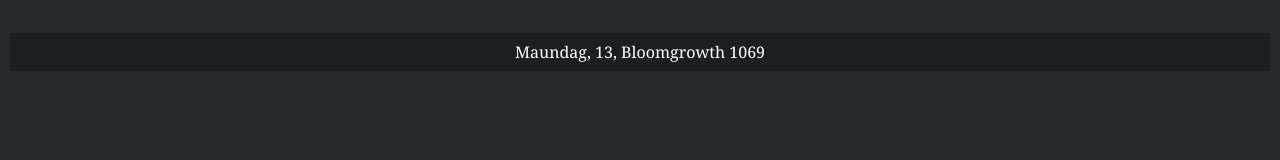
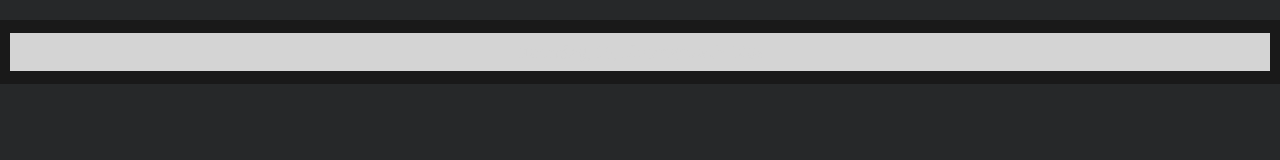
Before and after one commit to vethera/notion, a plain HTML site: page today.html in a window 1280 px wide. Drawn offline with Linux system fonts and the light colour scheme.

Commit message:
Update today.html

```diff
--- a/today.html
+++ b/today.html
@@ -7,14 +7,14 @@ Source https://codepen.io/ismailvtl/pen/KrVrbp
 <style>
 @import url('https://fonts.googleapis.com/css2?family=Noto+Serif:ital,wght@0,100..900;1,100..900&display=swap');
 :root {
-    --calendar-bg-color: #262829;
-    --calendar-font-color: #FFF;
+    --calendar-bg-color: #191919;
+    --calendar-font-color: #D4D4D4;
     --weekdays-border-bottom-color: #404040;
-    --calendar-date-hover-color: #505050;
-    --calendar-current-date-color: #1b1f21;
-    --calendar-today-color: #2196F3;
-    --calendar-today-innerborder-color: #000;
-    --calendar-nextprev-bg-color: #1a1f21;
+    --calendar-date-hover-color: #262626;
+    --calendar-current-date-color: #D4D4D4;
+    --calendar-today-color: #D4D4D4;
+    --calendar-today-innerborder-color: #191919;
+    --calendar-nextprev-bg-color: #191919;
 }
 
 * {
```
